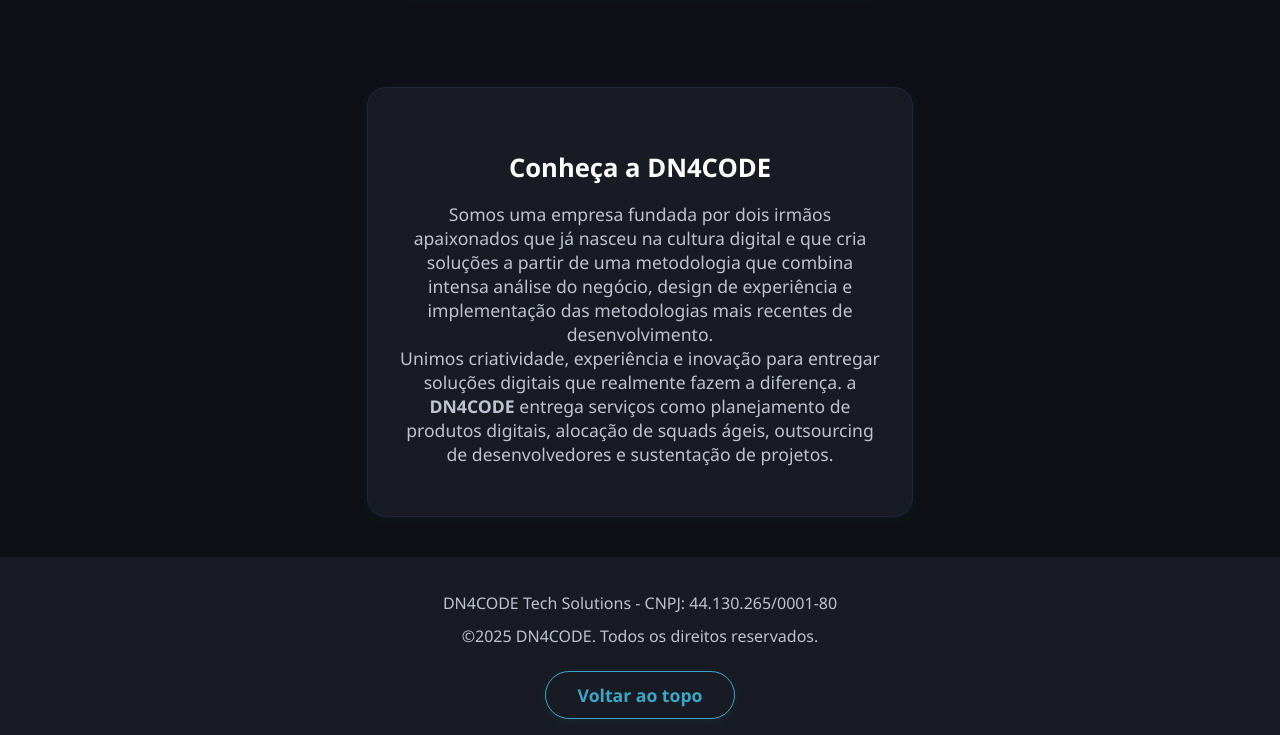
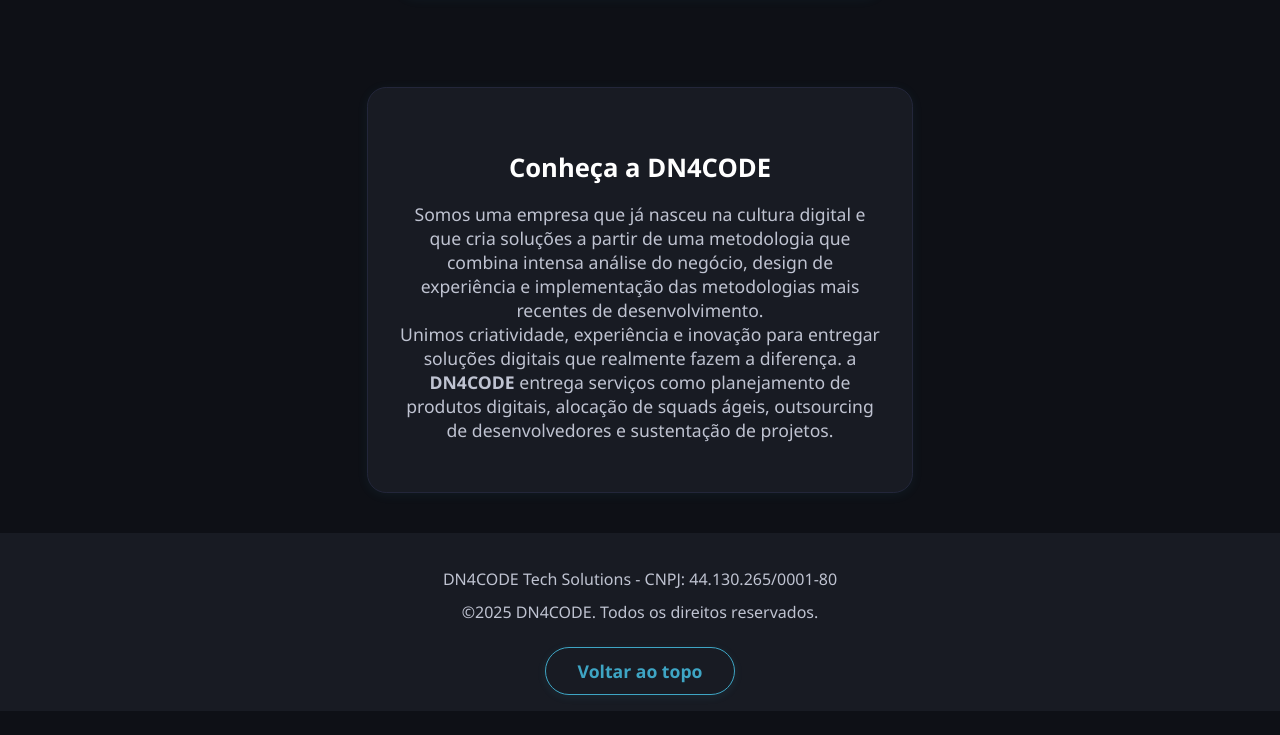
Before and after one commit to jaimelukaz/dn4code, a plain HTML site: page index.html in a window 1280 px wide. Shown: the part 1625-2360 px from the top of the page. After the commit the page ends 2336 px from the top, so only its background shows below. Drawn offline with Linux system fonts and the light colour scheme.

Commit message:
Update index.html

```diff
--- a/index.html
+++ b/index.html
@@ -64,7 +64,7 @@
                 <div class="container section-content about-content">
                     <div class="about-card">
                         <h2>Conheça a DN4CODE</h2>
-                        <p>Somos uma empresa fundada por dois irmãos apaixonados que já nasceu na cultura digital e que cria soluções a partir de uma metodologia que combina intensa análise do negócio, design de experiência e implementação das metodologias mais recentes de desenvolvimento.<br>
+                        <p>Somos uma empresa que já nasceu na cultura digital e que cria soluções a partir de uma metodologia que combina intensa análise do negócio, design de experiência e implementação das metodologias mais recentes de desenvolvimento.<br>
                             Unimos criatividade, experiência e inovação para entregar soluções digitais que realmente fazem a diferença. a <b>DN4CODE</b> entrega serviços como planejamento de produtos digitais, alocação de squads ágeis, outsourcing de desenvolvedores e sustentação de projetos.
                         </p>
                     </div>
```
